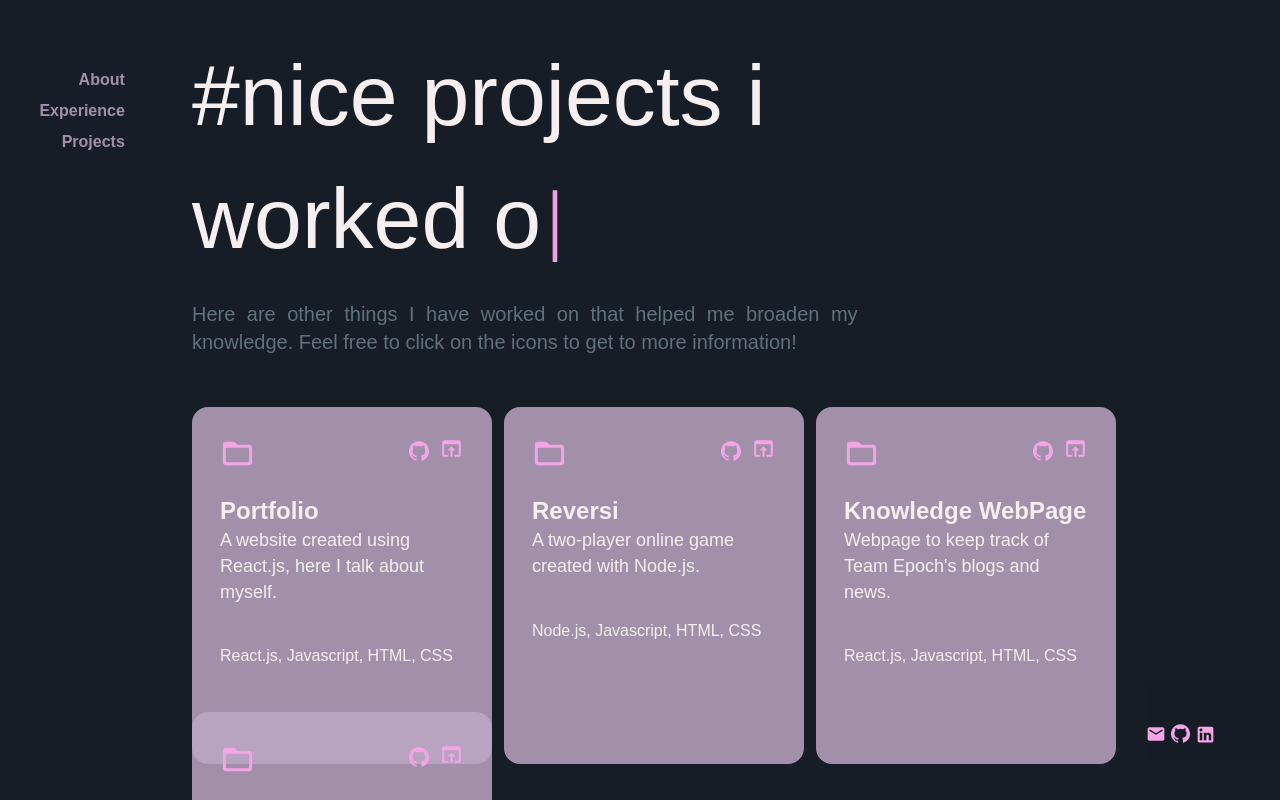
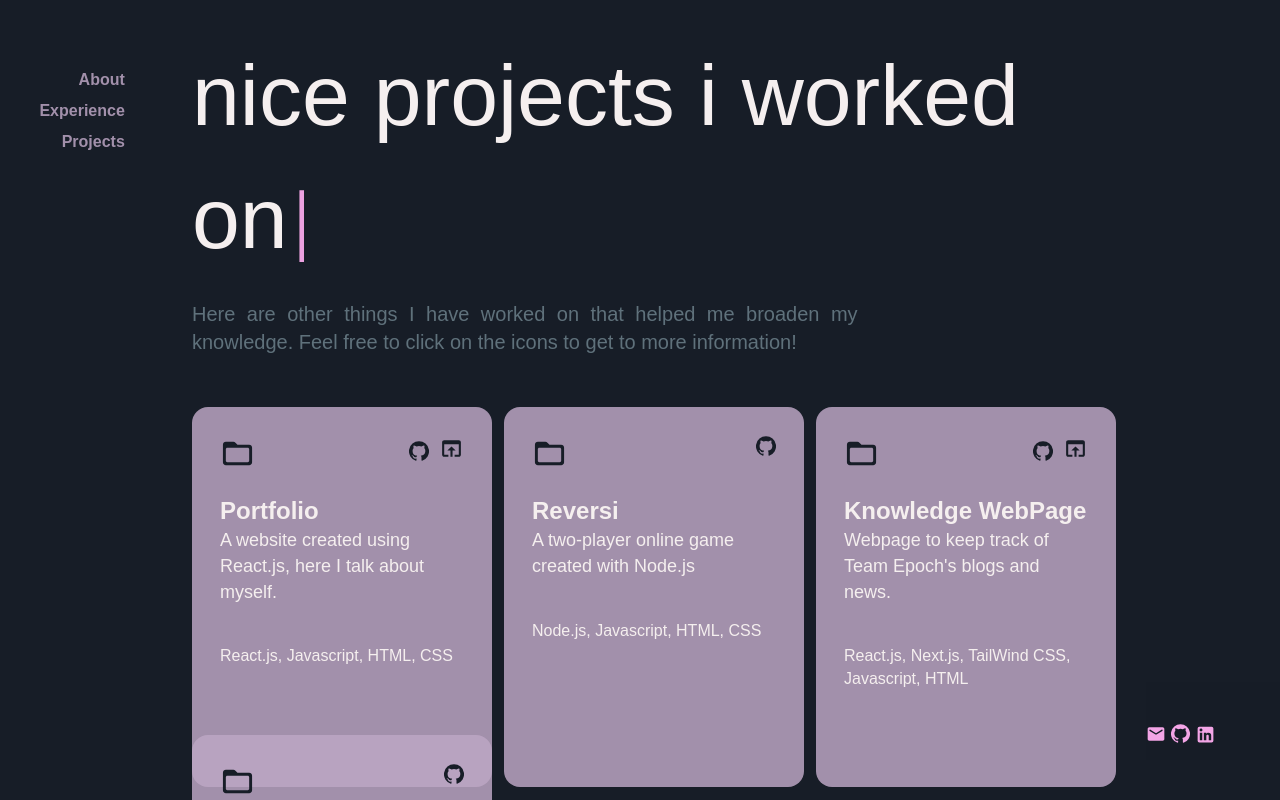
Before and after one commit to teresagomezmena/myportfolio, a React (Create React App) app: page / in a window 1280 px wide. Both pictures are taken after a click on the item "Projects". Shown: the top 800 px of the page. Built offline with nearby package versions, Linux system fonts and the light colour scheme.

Commit message:
added changes

```diff
--- a/src/components/Experience.js
+++ b/src/components/Experience.js
@@ -25,7 +25,7 @@ class Experience extends React.Component {
       <div id="experience">
         <Typist avgTypingDelay={120}>
           <span className="experience-title">
-          {"#what did i do all this time"}
+          {"what do i know?"}
           </span>
       </Typist>
         <FadeInSection>
--- a/src/components/Projects.js
+++ b/src/components/Projects.js
@@ -33,24 +33,20 @@ class Projects extends React.Component {
       },
       "Reversi": {
         desc:
-          "A two-player online game created with Node.js. ",
+          "A two-player online game created with Node.js",
         techStack: "Node.js, Javascript, HTML, CSS",
-        link: ".",
-        open: "."
       },
       "Knowledge WebPage": {
         desc:
           "Webpage to keep track of Team Epoch's blogs and news. ",
-        techStack: "React.js, Javascript, HTML, CSS",
-        link: ".",
-        open: "."
+        techStack: "React.js, Next.js, TailWind CSS, Javascript, HTML",
+        link: "https://github.com/TeamEpochGithub/blogplatform",
+        open: "https://platform.teamepoch.net/"
       },
-      "Community Platform": {
+      "Text Classification - KPN": {
         desc:
-          "Platform that aims to connect students. To be finished. ",
-        techStack: "To be determined",
-        link: ".",
-        open: "."
+          "I worked within a group with the goal of classifying customer reviews and displaying various information in a local webpage.",
+        techStack: "Django, React.js, Apex Charts, HTML, CSS",
       }
     };
 
@@ -58,7 +54,7 @@ class Projects extends React.Component {
       <div id="projects">
         <Typist avgTypingDelay={120}>
          <span className="header">
-            {"#nice projects i worked on"}
+            {"nice projects i worked on"}
           </span>
         </Typist>
         <FadeInSection>
@@ -74,7 +70,7 @@ class Projects extends React.Component {
                   <div className="card-header">
                     <div className="folder-icon">
                       <FolderOpenRoundedIcon
-                        style={{ fontSize: 35 }}
+                        style={{ fontSize: 35, color: "var(--background)" }}
                       ></FolderOpenRoundedIcon>
                     </div>
                     <span className="external-links">
@@ -82,7 +78,7 @@ class Projects extends React.Component {
                         <GitHubIcon
                           style={{
                             fontSize: 20,
-                            color: "var(--lightest-slate)"
+                            color: "var(--background)"
                           }}
                         ></GitHubIcon>
                       </a>
@@ -91,7 +87,7 @@ class Projects extends React.Component {
                           <OpenInBrowserIcon
                             style={{
                               fontSize: 25,
-                              color: "var(--lightest-slate)"
+                              color: "var(--background)"
                             }}
                           ></OpenInBrowserIcon>
                         </a>
--- a/src/styles/Credits.css
+++ b/src/styles/Credits.css
@@ -1,5 +1,6 @@
 #credits {
     display: flex;
+    padding-bottom: 35px;
     align-items: center;
     padding-top: 100px;
     height: auto;
```
